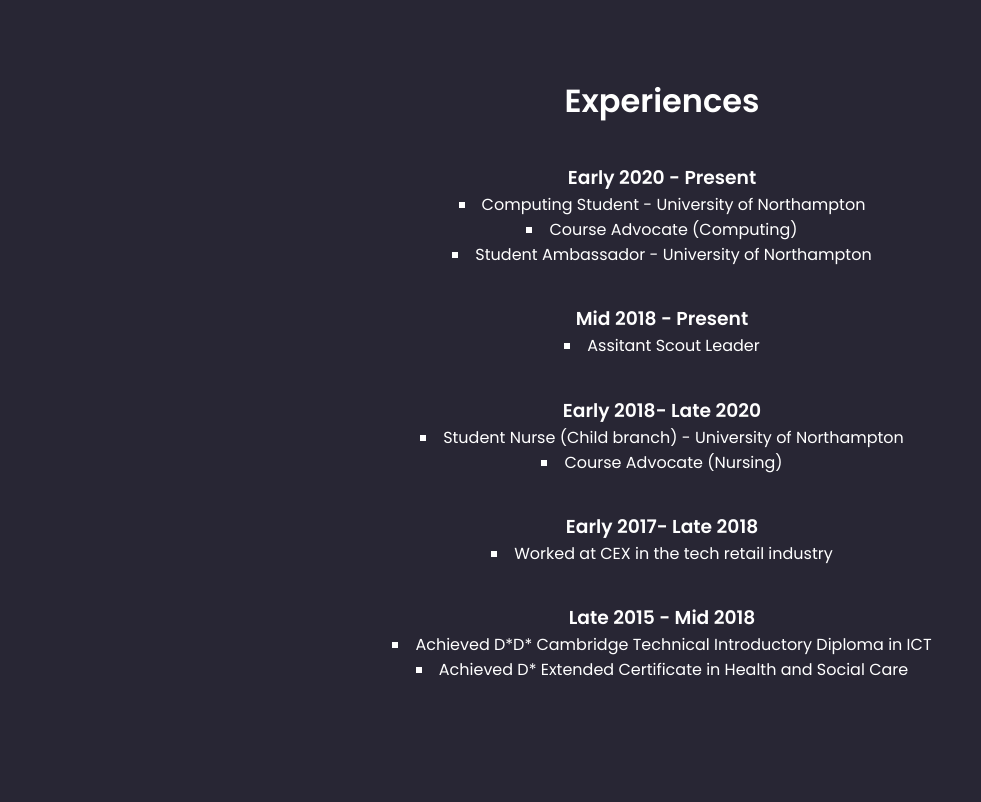
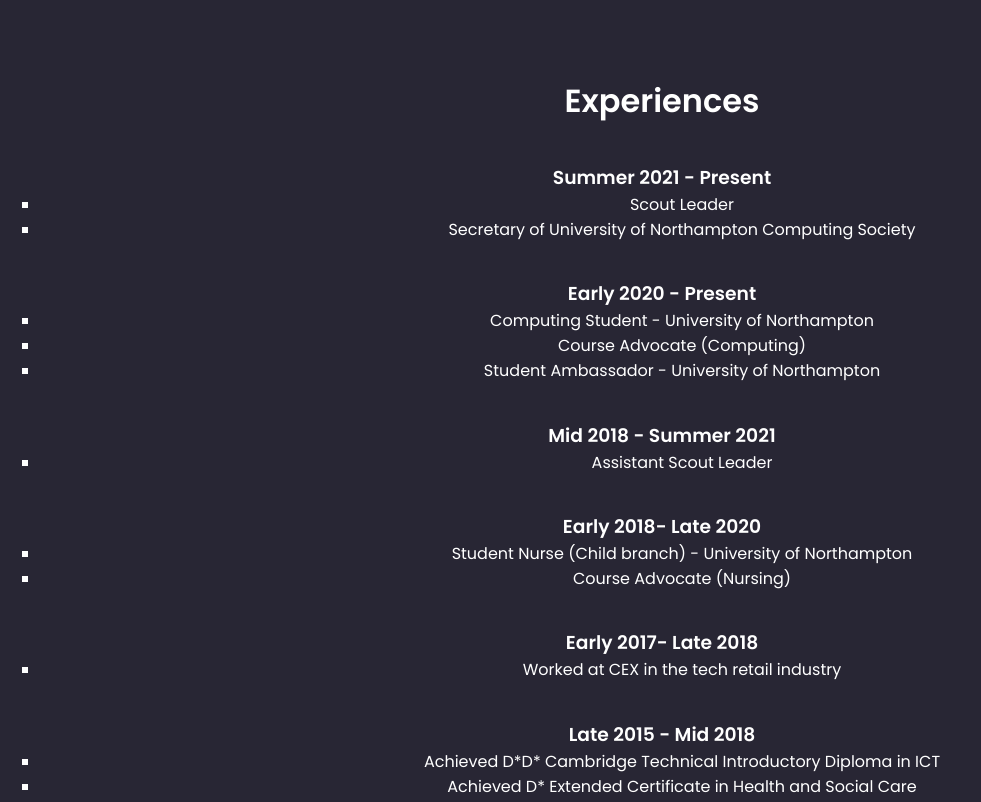
Before and after one commit to EmilyF99/Updated-Personal-Website, a plain HTML site: page index.html in a window 1280 px wide. Shown: the part 2282-3084 px from the top of the page, without its empty margins (0-981 px from the left). Drawn offline with nearby package versions, Linux system fonts and the light colour scheme.

Commit message:
Updated Experiences HTML

```diff
--- a/index.html
+++ b/index.html
@@ -147,20 +147,40 @@
 
                 <div class="experiences">
                     <h1>Experiences</h1>
+
+                    <h3>Summer 2021 - Present</h3>
+                    <ul>
+                        <li>Scout Leader</li>
+                        <li>Secretary of University of Northampton Computing Society</li>
+                    </ul>
                     <h3>Early 2020 - Present</h3>
+                    <ul>
                         <li>Computing Student - University of Northampton</li>
                         <li>Course Advocate (Computing)</li>
                         <li>Student Ambassador - University of Northampton</li>
-                    <h3>Mid 2018 - Present</h3>
-                    <li>Assitant Scout Leader</li>
+                    </ul>
+
+                    <h3>Mid 2018 - Summer 2021</h3>
+                    <ul>
+                        <li>Assistant Scout Leader</li>
+                    </ul>
+
                     <h3>Early 2018- Late 2020</h3>
+                    <ul>
                         <li>Student Nurse (Child branch) - University of Northampton</li>
                         <li>Course Advocate (Nursing)</li>
+                    </ul>
+
                     <h3>Early 2017- Late 2018</h3>
+                    <ul>
                         <li>Worked at CEX in the tech retail industry</li>
+                    </ul>
+
                     <h3>Late 2015 - Mid 2018</h3>
+                    <ul>
                         <li>Achieved D*D* Cambridge Technical Introductory Diploma in ICT </li>
                         <li>Achieved D* Extended Certificate in Health and Social Care</li>
+                    </ul>
                 </div>
 
                 <div class="experiences-achievements-divide" id="achievements"></div>
```
Lines whose indentation alone changed are shown as unchanged.
